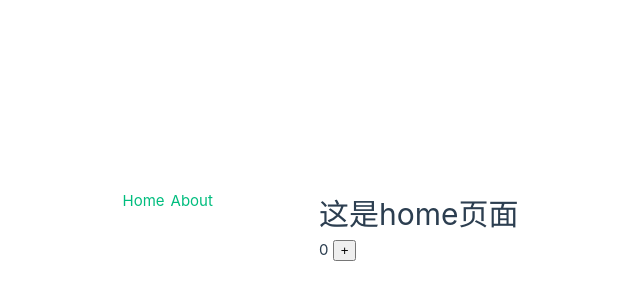
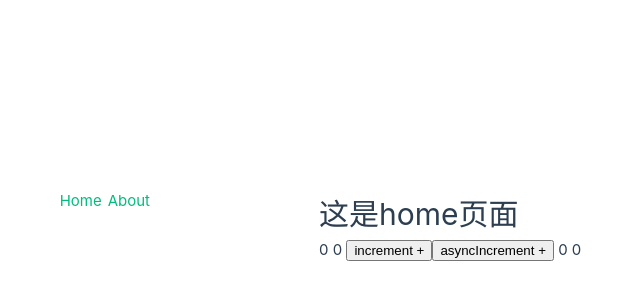
Before and after one commit to he1237596/frontend-vue3, a Vue app: page / in a window 1280 px wide. Shown: the part 174-474 px from the top of the page, without its empty margins (321-961 px from the left). Built offline with nearby package versions, Linux system fonts and the light colour scheme.

Commit message:
feat: 添加pinia本地持久化，store内状态使用较多时，考虑使用storeToRefs映射后结构

```diff
--- a/package.json
+++ b/package.json
@@ -14,6 +14,7 @@
   },
   "dependencies": {
     "pinia": "^2.1.7",
+    "pinia-plugin-persistedstate": "^3.2.1",
     "vue": "^3.4.29",
     "vue-router": "^4.3.3"
   },
--- a/src/stores/index.js
+++ b/src/stores/index.js
@@ -1,5 +1,9 @@
 import { createPinia } from 'pinia'
+import { createPersistedState } from 'pinia-plugin-persistedstate'
+
+const pinia = createPinia()
+pinia.use(createPersistedState())
+
+export default pinia
 
 export * from './modules/counter'
-
-export default createPinia()
--- a/src/stores/modules/counter.js
+++ b/src/stores/modules/counter.js
@@ -4,9 +4,21 @@ import { defineStore } from 'pinia'
 export const useCounterStore = defineStore('counter', () => {
   const count = ref(0)
   const doubleCount = computed(() => count.value * 2)
-  function increment() {
+
+  const increment = () => {
     count.value++
   }
 
-  return { count, doubleCount, increment }
+  const asyncIncrement = async () => {
+    await new Promise((resolve) => {
+      setTimeout(() => {
+        console.log(count.value)
+        count.value++
+        resolve()
+      }, 1000)
+    })
+    console.log(count.value)
+  }
+
+  return { count, doubleCount, increment, asyncIncrement }
 })
--- a/src/views/HomeView.vue
+++ b/src/views/HomeView.vue
@@ -2,16 +2,23 @@
  * @Author: Chris
  * @Date: 2024-08-13 19:53:54
  * @LastEditors: Chris
- * @LastEditTime: 2024-08-13 23:49:20
+ * @LastEditTime: 2024-08-14 00:08:45
  * @Descripttion: **
 -->
 <script setup>
 import { useCounterStore } from '@/stores'
 const userStore = useCounterStore()
+
+import { storeToRefs } from 'pinia'
+const { count, doubleCount } = storeToRefs(userStore) // 使用较多属性，考虑使用storeToRefs解构
 </script>
 
 <template>
   <h1>这是home页面</h1>
   {{ userStore.count }}
-  <button @click="userStore.increment">+</button>
+  {{ userStore.doubleCount }}
+  <button @click="userStore.increment">increment +</button>
+  <button @click="userStore.asyncIncrement">asyncIncrement +</button>
+  {{ count }}
+  {{ doubleCount }}
 </template>
```
Also changed, not shown: 1 other file (tests, documents, lock files or other folders).
